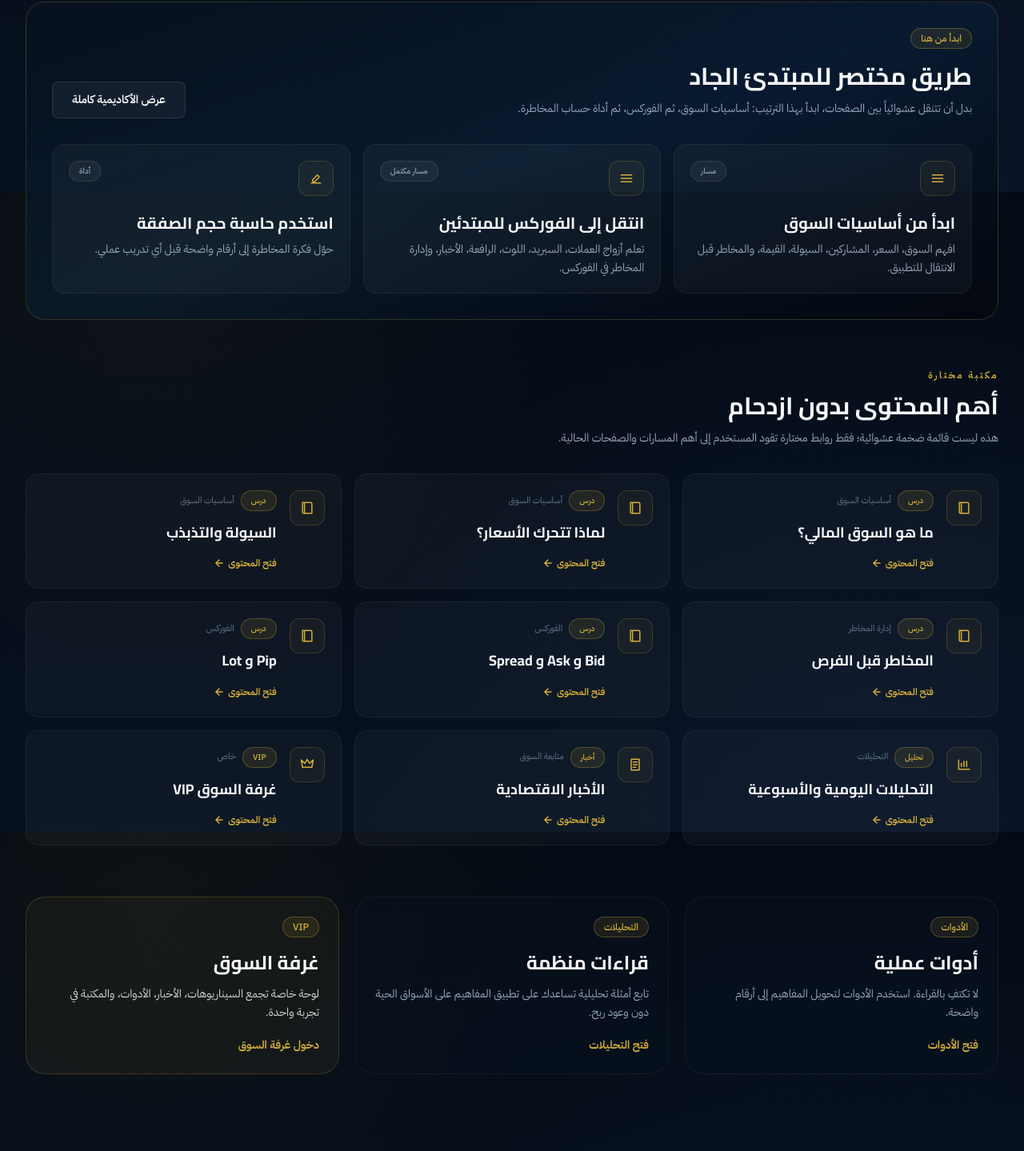
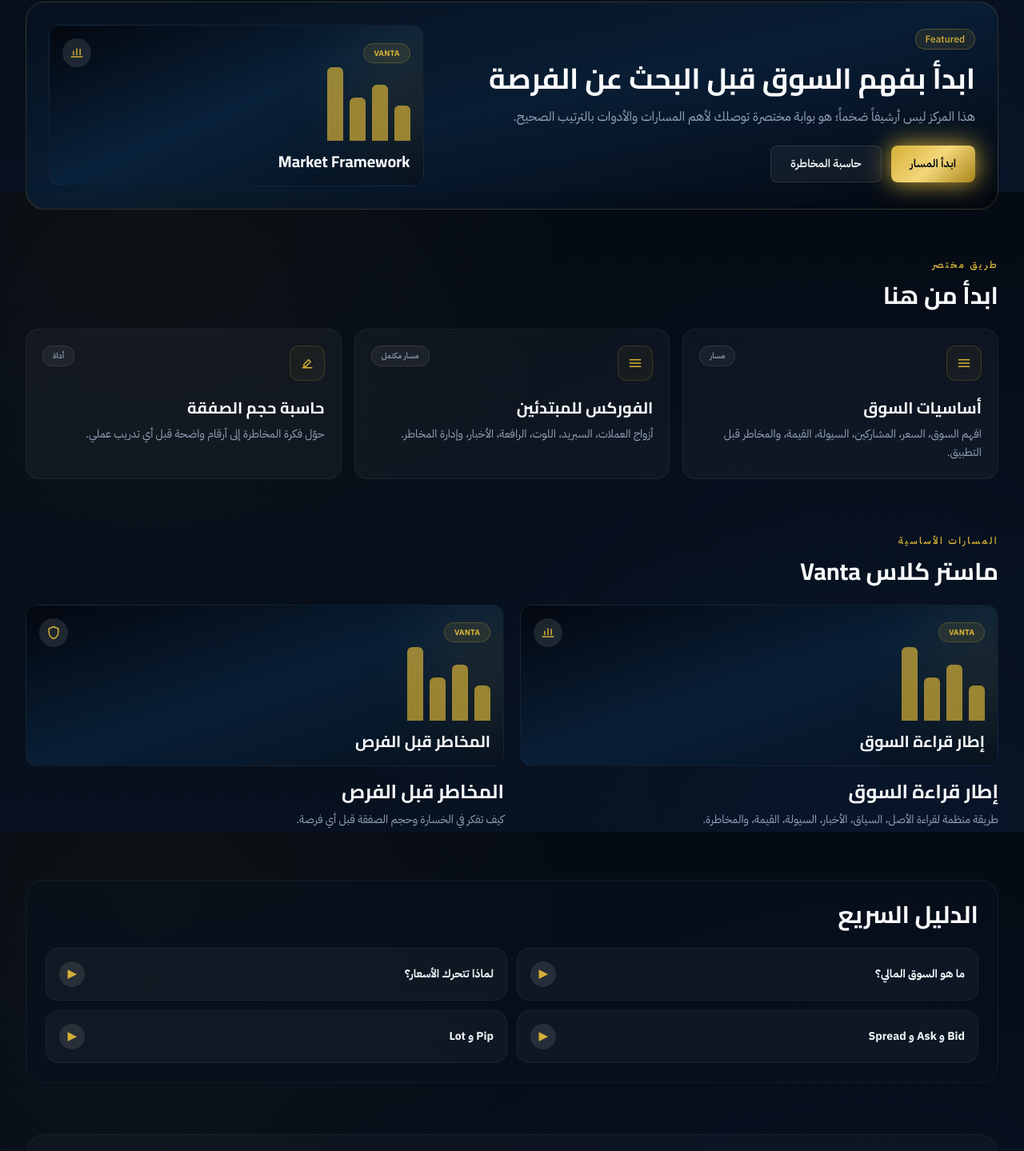
Before and after one commit to yassinlgarch-eng/Vanta-capital-, a Next.js app: page /learn in a window 1280 px wide. Shown: the part 560-1999 px from the top of the page at 80% size. Built offline with nearby package versions, Linux system fonts and the light colour scheme.

Commit message:
Refine learning hub with structured academy-inspired sections

```diff
--- a/src/app/learn/page.tsx
+++ b/src/app/learn/page.tsx
@@ -7,93 +7,67 @@ export const metadata = {
     "مركز تعلم مختصر ومنظم يجمع أهم المسارات، الدروس، الأدوات، التحليلات، وركن VIP داخل Vanta Capital.",
 };
 
-const tabs = ["ابدأ من هنا", "المسارات", "الأدوات", "التحليلات", "VIP"];
+const tabs = [
+  { label: "ابدأ من هنا", href: "#start" },
+  { label: "المسارات", href: "#tracks" },
+  { label: "الأدوات", href: "#tools" },
+  { label: "التحليلات", href: "#analysis" },
+  { label: "VIP", href: "#vip" },
+];
 
 const startItems = [
   {
-    title: "ابدأ من أساسيات السوق",
+    title: "أساسيات السوق",
     href: "/academy/market-basics",
     type: "مسار",
-    desc: "افهم السوق، السعر، المشاركين، السيولة، القيمة، والمخاطر قبل الانتقال للتطبيق.",
+    desc: "افهم السوق، السعر، المشاركين، السيولة، القيمة، والمخاطر قبل التطبيق.",
   },
   {
-    title: "انتقل إلى الفوركس للمبتدئين",
+    title: "الفوركس للمبتدئين",
     href: "/academy/forex-basics",
     type: "مسار مكتمل",
-    desc: "تعلم أزواج العملات، السبريد، اللوت، الرافعة، الأخبار، وإدارة المخاطر في الفوركس.",
+    desc: "أزواج العملات، السبريد، اللوت، الرافعة، الأخبار، وإدارة المخاطر.",
   },
   {
-    title: "استخدم حاسبة حجم الصفقة",
+    title: "حاسبة حجم الصفقة",
     href: "/tools/risk-calculator",
     type: "أداة",
     desc: "حوّل فكرة المخاطرة إلى أرقام واضحة قبل أي تدريب عملي.",
   },
 ];
 
-const contentItems = [
+const masterClass = [
   {
-    title: "ما هو السوق المالي؟",
-    href: "/academy/market-basics/what-is-financial-market",
-    tag: "درس",
-    category: "أساسيات السوق",
-  },
-  {
-    title: "لماذا تتحرك الأسعار؟",
-    href: "/academy/market-basics/why-prices-move",
-    tag: "درس",
-    category: "أساسيات السوق",
-  },
-  {
-    title: "السيولة والتذبذب",
-    href: "/academy/market-basics/liquidity-volatility",
-    tag: "درس",
-    category: "أساسيات السوق",
+    title: "إطار قراءة السوق",
+    href: "/academy/market-basics/market-reading-framework",
+    desc: "طريقة منظمة لقراءة الأصل، السياق، الأخبار، السيولة، القيمة، والمخاطرة.",
   },
   {
     title: "المخاطر قبل الفرص",
     href: "/academy/market-basics/risk-before-opportunity",
-    tag: "درس",
-    category: "إدارة المخاطر",
+    desc: "كيف تفكر في الخسارة وحجم الصفقة قبل أي فرصة.",
   },
-  {
-    title: "Bid و Ask و Spread",
-    href: "/academy/forex-basics/bid-ask-spread",
-    tag: "درس",
-    category: "الفوركس",
-  },
-  {
-    title: "Pip و Lot",
-    href: "/academy/forex-basics/pip-and-lot",
-    tag: "درس",
-    category: "الفوركس",
-  },
-  {
-    title: "التحليلات اليومية والأسبوعية",
-    href: "/analysis",
-    tag: "تحليل",
-    category: "التحليلات",
-  },
-  {
-    title: "الأخبار الاقتصادية",
-    href: "/news",
-    tag: "أخبار",
-    category: "متابعة السوق",
-  },
-  {
-    title: "غرفة السوق VIP",
-    href: "/vip/dashboard",
-    tag: "VIP",
-    category: "خاص",
-  },
+];
+
+const quickGuide = [
+  { title: "ما هو السوق المالي؟", href: "/academy/market-basics/what-is-financial-market" },
+  { title: "لماذا تتحرك الأسعار؟", href: "/academy/market-basics/why-prices-move" },
+  { title: "Bid و Ask و Spread", href: "/academy/forex-basics/bid-ask-spread" },
+  { title: "Pip و Lot", href: "/academy/forex-basics/pip-and-lot" },
+];
+
+const research = [
+  { title: "التحليلات اليومية والأسبوعية", href: "/analysis", meta: "متابعة السوق" },
+  { title: "الأخبار الاقتصادية المؤثرة", href: "/news", meta: "أخبار وبيانات" },
+  { title: "السعر ليس القيمة دائماً", href: "/academy/market-basics/price-vs-value", meta: "درس تحليلي" },
+  { title: "السيولة والتذبذب", href: "/academy/market-basics/liquidity-volatility", meta: "تنفيذ ومخاطر" },
 ];
 
 function TypeIcon({ tag }: { tag: string }) {
   const iconPath: Record<string, string> = {
     درس: "M5 4h12a2 2 0 0 1 2 2v14H7a2 2 0 0 1-2-2V4zM8 4v14a2 2 0 0 0 2 2",
-    تحليل: "M4 19V5M4 19h16M8 15v-5M12 15V7M16 15v-8",
-    أخبار: "M6 4h12v16H6zM9 8h6M9 12h6M9 16h4",
+    أداة: "M14 7l3 3-7 7H7v-3l7-7zM5 19h14",
     VIP: "M5 16L3 5l5.5 5L12 4l3.5 6L21 5l-2 11H5z",
-    أداة: "M14 7l3 3-7 7H7v-3l7-7zM5 19h14",
     مسار: "M4 7h16M4 12h16M4 17h16",
     "مسار مكتمل": "M4 7h16M4 12h16M4 17h16",
   };
@@ -107,13 +81,49 @@ function TypeIcon({ tag }: { tag: string }) {
   );
 }
 
+function MiniVisual({ title, shield = false }: { title: string; shield?: boolean }) {
+  return (
+    <div className="relative min-h-[155px] overflow-hidden rounded-2xl border border-white/5 bg-gradient-to-br from-ink-950 via-navy/70 to-ink-900 p-4">
+      <div className="absolute inset-0 grid-bg opacity-25" />
+      <div className="absolute -right-12 top-4 h-32 w-32 rounded-full bg-gold/15 blur-[55px]" />
+      <div className="relative flex min-h-[122px] flex-col justify-between">
+        <div className="flex items-center justify-between">
+          <span className="rounded-full border border-gold/25 bg-gold/10 px-3 py-1 text-[10px] font-bold text-gold">VANTA</span>
+          <span className="grid h-9 w-9 place-items-center rounded-full bg-white/10 text-gold">
+            <svg viewBox="0 0 24 24" fill="none" stroke="currentColor" strokeWidth="1.8" className="h-5 w-5">
+              <path d={shield ? "M12 3l7 3v5c0 5-3.5 8.5-7 10-3.5-1.5-7-5-7-10V6l7-3z" : "M4 18h16M7 15v-5M12 15V6M17 15v-8"} strokeLinecap="round" strokeLinejoin="round" />
+            </svg>
+          </span>
+        </div>
+        <div>
+          <div className="mb-3 flex items-end gap-2">
+            {[44, 70, 54, 92].map((h, i) => (
+              <span key={i} className="block w-5 rounded-t-md bg-gold/70" style={{ height: `${h}px` }} />
+            ))}
+          </div>
+          <h3 className="font-display text-xl font-bold text-neutral-50">{title}</h3>
+        </div>
+      </div>
+    </div>
+  );
+}
+
+function SectionTitle({ title, eyebrow }: { title: string; eyebrow?: string }) {
+  return (
+    <div className="mb-6">
+      {eyebrow && <p className="section-eyebrow">{eyebrow}</p>}
+      <h2 className="font-display text-3xl font-bold text-neutral-50">{title}</h2>
+    </div>
+  );
+}
+
 export default function LearnPage() {
   return (
     <>
       <PageHeader
         eyebrow="مركز التعلم"
-        title="تصفّح محتوى Vanta بوضوح"
-        description="صفحة خفيفة تجمع أهم ما يحتاجه الزائر: من أين يبدأ، ما المسارات المتاحة، أين الأدوات، وأين التحليلات وركن VIP."
+        title="تجربة تعليمية منظمة بدون ازدحام"
+        description="استلهمنا فكرة الأكاديميات الكبيرة، لكن أبقيناها خفيفة: مسارات واضحة، دليل سريع، أدوات، وتحليلات مختارة فقط."
       />
 
       <section className="container-custom py-12">
@@ -121,88 +131,92 @@ export default function LearnPage() {
           <div className="flex min-w-max gap-3">
             {tabs.map((tab, index) => (
               <a
-                key={tab}
-                href={index === 0 ? "#start" : index === 1 ? "#tracks" : index === 2 ? "#tools" : index === 3 ? "#analysis" : "#vip"}
+                key={tab.label}
+                href={tab.href}
                 className={`rounded-full border px-4 py-2 text-sm font-semibold transition-colors ${
                   index === 0
                     ? "border-gold/30 bg-gold/10 text-gold"
                     : "border-white/5 bg-white/[0.03] text-neutral-400 hover:border-gold/20 hover:text-gold"
                 }`}
               >
-                {tab}
+                {tab.label}
               </a>
             ))}
           </div>
         </div>
 
-        <div id="start" className="mt-8 rounded-3xl border border-gold/20 bg-gradient-to-br from-ink-900 via-navy/40 to-ink-950 p-6 sm:p-8">
-          <div className="grid gap-6 lg:grid-cols-12 lg:items-end">
+        <div className="mt-8 overflow-hidden rounded-3xl border border-gold/20 bg-gradient-to-br from-ink-900 via-navy/60 to-ink-950 p-5 shadow-card sm:p-7">
+          <div className="grid gap-6 lg:grid-cols-12 lg:items-center">
             <div className="lg:col-span-7">
-              <span className="chip chip-gold">ابدأ من هنا</span>
-              <h2 className="mt-4 font-display text-3xl font-bold text-neutral-50">
-                طريق مختصر للمبتدئ الجاد
+              <span className="chip chip-gold">Featured</span>
+              <h2 className="mt-4 font-display text-3xl font-bold leading-tight text-neutral-50 sm:text-4xl">
+                ابدأ بفهم السوق قبل البحث عن الفرصة
               </h2>
-              <p className="mt-3 max-w-2xl text-sm leading-relaxed text-neutral-400">
-                بدل أن تتنقل عشوائياً بين الصفحات، ابدأ بهذا الترتيب: أساسيات السوق، ثم الفوركس، ثم أداة حساب المخاطرة.
+              <p className="mt-4 max-w-2xl text-sm leading-relaxed text-neutral-400 sm:text-base">
+                هذا المركز ليس أرشيفاً ضخماً؛ هو بوابة مختصرة توصلك لأهم المسارات والأدوات بالترتيب الصحيح.
               </p>
+              <div className="mt-6 flex flex-wrap gap-3">
+                <Link href="/academy/market-basics" className="btn-gold">ابدأ المسار</Link>
+                <Link href="/tools/risk-calculator" className="btn-outline">حاسبة المخاطرة</Link>
+              </div>
             </div>
-            <div className="lg:col-span-5 lg:text-left">
-              <Link href="/academy" className="btn-outline">
-                عرض الأكاديمية كاملة
-              </Link>
+            <div className="lg:col-span-5">
+              <MiniVisual title="Market Framework" />
             </div>
           </div>
+        </div>
 
-          <div className="mt-8 grid gap-4 lg:grid-cols-3">
+        <div id="start" className="mt-14">
+          <SectionTitle title="ابدأ من هنا" eyebrow="طريق مختصر" />
+          <div className="grid gap-4 lg:grid-cols-3">
             {startItems.map((item) => (
               <Link key={item.href} href={item.href} className="group rounded-2xl border border-white/5 bg-white/[0.035] p-5 transition-all hover:-translate-y-0.5 hover:border-gold/30 hover:bg-white/[0.06]">
                 <div className="flex items-start justify-between gap-3">
                   <TypeIcon tag={item.type} />
                   <span className="chip text-[10px]">{item.type}</span>
                 </div>
-                <h3 className="mt-5 font-display text-xl font-bold text-neutral-50 transition-colors group-hover:text-gold">
-                  {item.title}
-                </h3>
-                <p className="mt-2 text-sm leading-relaxed text-neutral-400">
-                  {item.desc}
-                </p>
+                <h3 className="mt-5 font-display text-xl font-bold text-neutral-50 transition-colors group-hover:text-gold">{item.title}</h3>
+                <p className="mt-2 text-sm leading-relaxed text-neutral-400">{item.desc}</p>
               </Link>
             ))}
           </div>
         </div>
 
-        <div id="tracks" className="mt-14">
-          <div className="flex flex-wrap items-end justify-between gap-4">
-            <div>
-              <p className="section-eyebrow">مكتبة مختارة</p>
-              <h2 className="section-title text-3xl">أهم المحتوى بدون ازدحام</h2>
-              <p className="mt-3 max-w-2xl text-sm leading-relaxed text-neutral-400">
-                هذه ليست قائمة ضخمة عشوائية؛ فقط روابط مختارة تقود المستخدم إلى أهم المسارات والصفحات الحالية.
-              </p>
-            </div>
+        <div id="tracks" className="mt-16">
+          <SectionTitle title="ماستر كلاس Vanta" eyebrow="المسارات الأساسية" />
+          <div className="grid gap-5 lg:grid-cols-2">
+            {masterClass.map((item, index) => (
+              <Link key={item.href} href={item.href} className="group block">
+                <MiniVisual title={item.title} shield={index === 1} />
+                <h3 className="mt-4 font-display text-2xl font-bold text-neutral-50 transition-colors group-hover:text-gold">{item.title}</h3>
+                <p className="mt-2 text-sm leading-relaxed text-neutral-400">{item.desc}</p>
+              </Link>
+            ))}
           </div>
+        </div>
 
-          <div className="mt-8 grid gap-4 md:grid-cols-2 lg:grid-cols-3">
-            {contentItems.map((item) => (
-              <Link key={item.href} href={item.href} className="group rounded-2xl border border-white/5 bg-white/[0.03] p-5 transition-all hover:-translate-y-0.5 hover:border-gold/30 hover:bg-white/[0.055]">
-                <div className="flex items-start gap-4">
-                  <TypeIcon tag={item.tag} />
-                  <div className="min-w-0 flex-1">
-                    <div className="flex flex-wrap items-center gap-2">
-                      <span className="chip chip-gold text-[10px]">{item.tag}</span>
-                      <span className="text-[11px] text-neutral-500">{item.category}</span>
-                    </div>
-                    <h3 className="mt-3 font-display text-lg font-bold leading-relaxed text-neutral-50 transition-colors group-hover:text-gold">
-                      {item.title}
-                    </h3>
-                    <span className="mt-4 inline-flex items-center gap-1 text-xs font-semibold text-gold">
-                      فتح المحتوى
-                      <svg className="h-3.5 w-3.5 flip-rtl" viewBox="0 0 24 24" fill="none" stroke="currentColor" strokeWidth="2.5">
-                        <path d="M5 12h14M12 5l7 7-7 7" strokeLinecap="round" />
-                      </svg>
-                    </span>
-                  </div>
+        <div className="mt-16 rounded-3xl border border-white/5 bg-ink-900/60 p-6">
+          <SectionTitle title="الدليل السريع" />
+          <div className="grid gap-3 sm:grid-cols-2">
+            {quickGuide.map((item) => (
+              <Link key={item.href} href={item.href} className="flex items-center justify-between rounded-2xl border border-white/5 bg-white/[0.035] p-4 text-sm font-bold text-neutral-100 transition-colors hover:border-gold/25 hover:text-gold">
+                <span>{item.title}</span>
+                <span className="grid h-8 w-8 place-items-center rounded-full bg-white/10 text-gold">▶</span>
+              </Link>
+            ))}
+          </div>
+        </div>
+
+        <div id="analysis" className="mt-16 rounded-3xl border border-white/5 bg-white/[0.025] p-6">
+          <SectionTitle title="مركز الأبحاث" eyebrow="تحليلات وروابط مختارة" />
+          <div className="divide-y divide-white/5">
+            {research.map((item) => (
+              <Link key={item.href} href={item.href} className="flex items-center justify-between gap-4 py-5 transition-colors hover:text-gold">
+                <div>
+                  <h3 className="font-display text-xl font-bold text-neutral-50">{item.title}</h3>
+                  <p className="mt-1 text-xs text-neutral-500">{item.meta}</p>
                 </div>
+                <span className="text-neutral-500">‹</span>
               </Link>
             ))}
           </div>
@@ -212,27 +226,19 @@ export default function LearnPage() {
           <div id="tools" className="rounded-3xl border border-white/5 bg-ink-900/60 p-6">
             <span className="chip chip-gold">الأدوات</span>
             <h3 className="mt-4 font-display text-2xl font-bold text-neutral-50">أدوات عملية</h3>
-            <p className="mt-3 text-sm leading-relaxed text-neutral-400">
-              لا تكتفِ بالقراءة. استخدم الأدوات لتحويل المفاهيم إلى أرقام واضحة.
-            </p>
+            <p className="mt-3 text-sm leading-relaxed text-neutral-400">استخدم الأدوات لتحويل المفاهيم إلى أرقام واضحة.</p>
             <Link href="/tools" className="mt-5 inline-flex text-sm font-semibold text-gold">فتح الأدوات</Link>
           </div>
-
-          <div id="analysis" className="rounded-3xl border border-white/5 bg-ink-900/60 p-6">
-            <span className="chip chip-gold">التحليلات</span>
-            <h3 className="mt-4 font-display text-2xl font-bold text-neutral-50">قراءات منظمة</h3>
-            <p className="mt-3 text-sm leading-relaxed text-neutral-400">
-              تابع أمثلة تحليلية تساعدك على تطبيق المفاهيم على الأسواق الحية دون وعود ربح.
-            </p>
-            <Link href="/analysis" className="mt-5 inline-flex text-sm font-semibold text-gold">فتح التحليلات</Link>
+          <div className="rounded-3xl border border-white/5 bg-ink-900/60 p-6">
+            <span className="chip chip-gold">الأكاديمية</span>
+            <h3 className="mt-4 font-display text-2xl font-bold text-neutral-50">كل المسارات</h3>
+            <p className="mt-3 text-sm leading-relaxed text-neutral-400">ادخل إلى بوابة الأكاديمية لرؤية الأقسام والمسارات كاملة.</p>
+            <Link href="/academy" className="mt-5 inline-flex text-sm font-semibold text-gold">فتح الأكاديمية</Link>
           </div>
-
           <div id="vip" className="rounded-3xl border border-gold/20 bg-gold/5 p-6">
             <span className="chip chip-gold">VIP</span>
             <h3 className="mt-4 font-display text-2xl font-bold text-neutral-50">غرفة السوق</h3>
-            <p className="mt-3 text-sm leading-relaxed text-neutral-300">
-              لوحة خاصة تجمع السيناريوهات، الأخبار، الأدوات، والمكتبة في تجربة واحدة.
-            </p>
+            <p className="mt-3 text-sm leading-relaxed text-neutral-300">لوحة تجمع السيناريوهات، الأخبار، الأدوات، والمكتبة الخاصة.</p>
             <Link href="/vip/dashboard" className="mt-5 inline-flex text-sm font-semibold text-gold">دخول غرفة السوق</Link>
           </div>
         </div>
```
